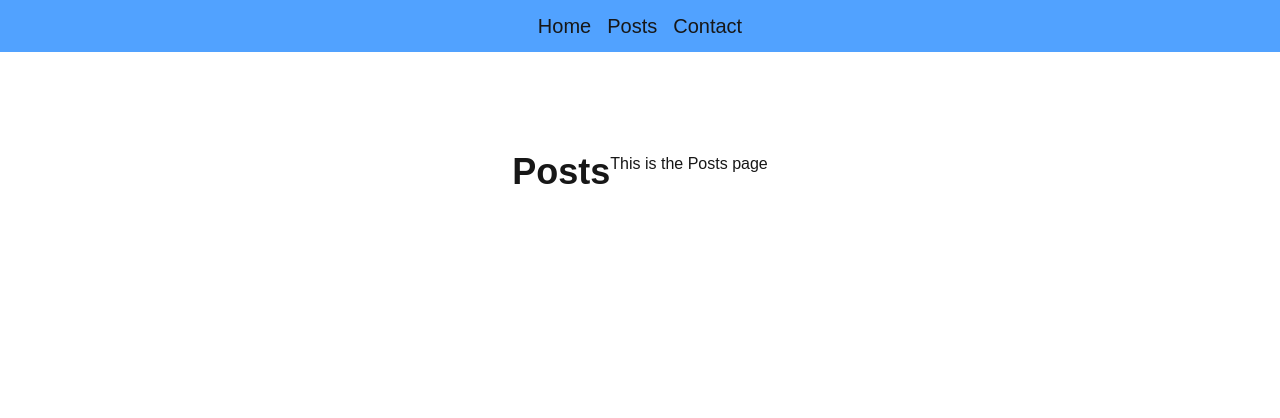
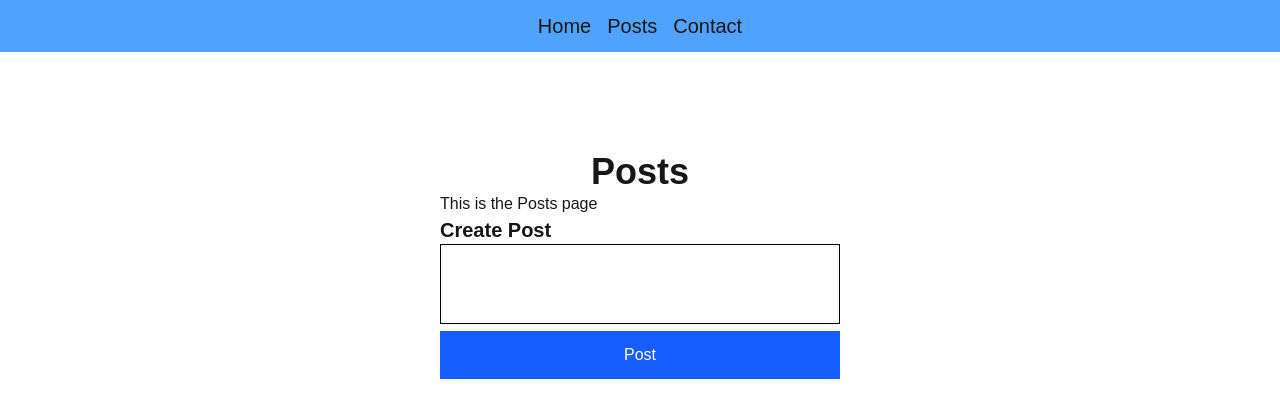
Before and after one commit to apps221/next14, a Next.js app: page /posts in a window 1280 px wide. Shown: the top 418 px of the page. Built offline with nearby package versions, Linux system fonts and the light colour scheme.

Commit message:
started firebase

```diff
--- a/app/posts/layout.js
+++ b/app/posts/layout.js
@@ -2,9 +2,9 @@ import React from 'react'
 
 export default function RootLayout({children}) {
   return (
-    <>
+    <div>
     <h1 className="font-bold text-4xl text-center">Posts</h1>
-    <div>{children}</div>
-    </>
+    {children}
+    </div>
   )
 }
--- a/app/posts/page.js
+++ b/app/posts/page.js
@@ -1,6 +1,12 @@
+import CreatePost from "@/components/CreatePost";
 import React from "react";
 export default function Home() {
     return (
+      <>
      <h1>This is the Posts page</h1>
+     <div>
+      <CreatePost />
+     </div>
+     </>
     );
   }
--- /dev/null
+++ b/components/CreatePost.js
@@ -0,0 +1,21 @@
+"use client"
+{/*Needed for things where the input changes often, like forms or a user's scroll position because the default is server components*/}
+import React, { useState } from 'react'
+
+function CreatePost() {
+    const [post, setPost] = useState("")
+  return (
+    <div>
+        <h1 className='font-bold text-xl'>Create Post</h1>
+        <form>
+            <textarea onChange={(e) => setPost(e.target.value)}
+            className="border border-black w-[400px] h-[80px] resize-none"
+            ></textarea>
+            <br/>
+            <button className='p-3 bg-blue-600 text-white w-full'>Post</button>
+        </form>
+    </div>
+  )
+}
+
+export default CreatePost
--- /dev/null
+++ b/firebase.js
@@ -0,0 +1,19 @@
+// Import the functions you need from the SDKs you need
+import { initializeApp } from "firebase/app";
+import { getFirestore } from "firebase/firestore"
+// TODO: Add SDKs for Firebase products that you want to use
+// https://firebase.google.com/docs/web/setup#available-libraries
+
+// Your web app's Firebase configuration
+const firebaseConfig = {
+  apiKey: "AIzaSyCi7km6K8CsKZar2807cqlLG-okXWgP8Io",
+  authDomain: "next14-cc-6170d.firebaseapp.com",
+  projectId: "next14-cc-6170d",
+  storageBucket: "next14-cc-6170d.firebasestorage.app",
+  messagingSenderId: "101815482762",
+  appId: "1:101815482762:web:f5c80220484d1e5dc2b073"
+};
+
+// Initialize Firebase
+const app = initializeApp(firebaseConfig);
+export const db = getFirestore(app);
--- a/package.json
+++ b/package.json
@@ -9,9 +9,10 @@
     "lint": "next lint"
   },
   "dependencies": {
+    "firebase": "^11.6.0",
+    "next": "15.2.4",
     "react": "^19.0.0",
-    "react-dom": "^19.0.0",
-    "next": "15.2.4"
+    "react-dom": "^19.0.0"
   },
   "devDependencies": {
     "@tailwindcss/postcss": "^4",
```
Also changed, not shown: 1 other file (tests, documents, lock files or other folders).
